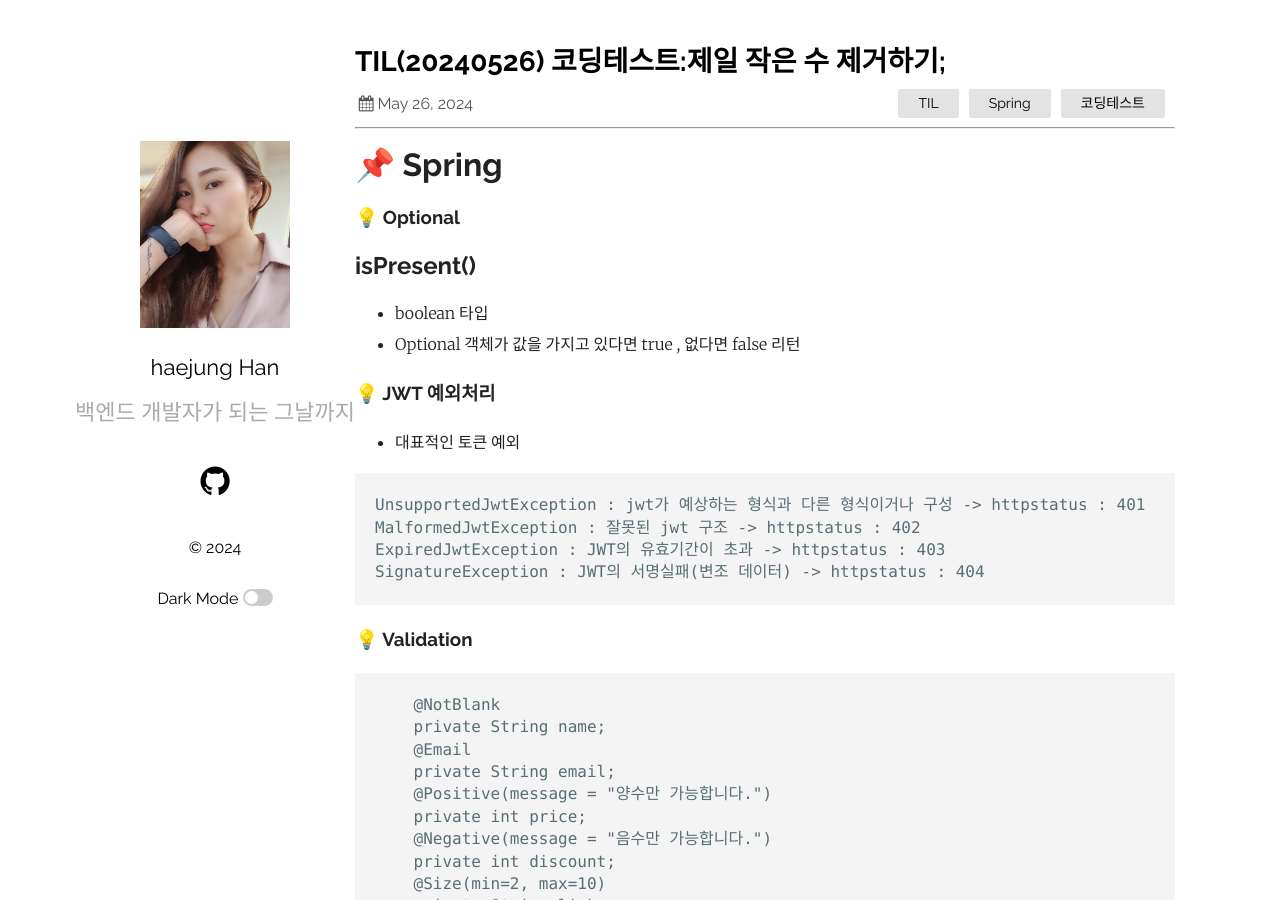
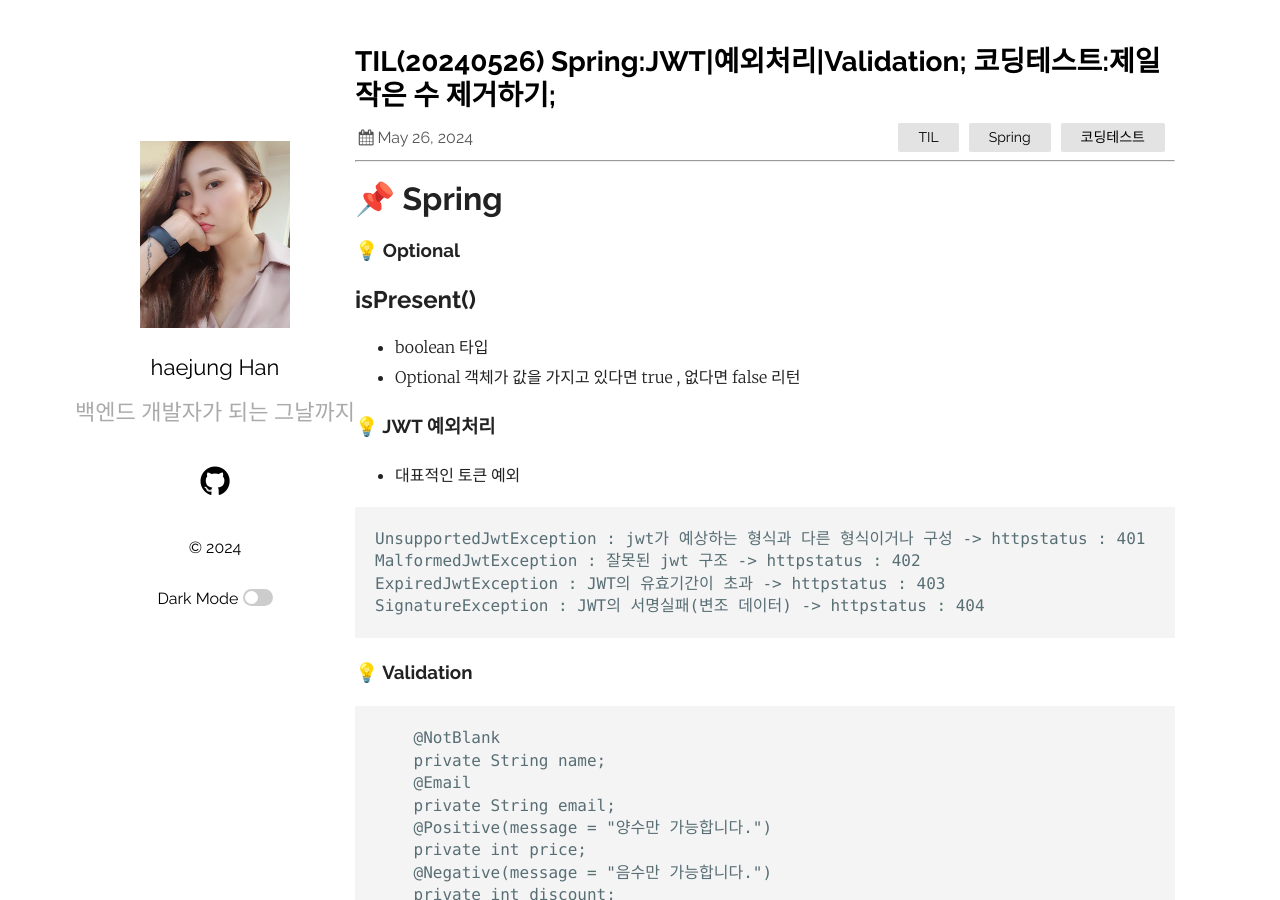
Before and after one commit to HaejungHan/HaejungHan.previous.blog, a Jekyll site: the page built from _posts/2024-05-27-코딩테스트.markdown, in a window 1280 px wide and 900 px high. Built offline with Jekyll 4.4.1, drawn with Linux system fonts in a browser that asks for light colours.

Commit message:
20240527

```diff
--- a/_posts/2024-05-26-코딩테스트.markdown
+++ b/_posts/2024-05-27-코딩테스트.markdown
@@ -1,6 +1,6 @@
 ---
 layout: post
-title:  "TIL(20240526) 코딩테스트:제일 작은 수 제거하기;"
+title:  "TIL(20240526) Spring:JWT|예외처리|Validation; 코딩테스트:제일 작은 수 제거하기;"
 date:  2024-05-26
 categories: TIL Spring 코딩테스트
 ---
```
